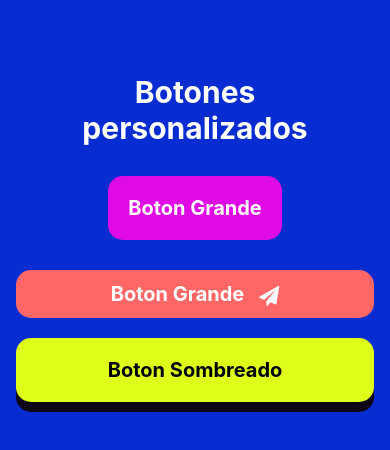
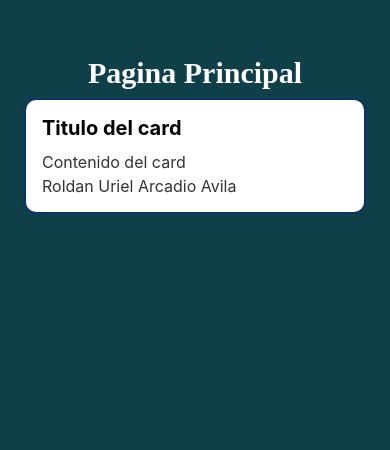
Before and after one commit to Roldanuriel/desarrollo-de-aplicaciones-moviles-Roldan, a React Native app: screen / in a window 390 px wide. Shown: the top 450 px of the page. Built offline with nearby package versions, Linux system fonts and the light colour scheme.

Commit message:
Card Basico

```diff
--- a/App.js
+++ b/App.js
@@ -1,13 +1,15 @@
 //import Home from './src/pages/Home';
 import Botones from './src/pages/Botones';
 import Botones2 from './src/pages/Botones2';
+import Homeprincipal from './src/pages/HomePrincipal';
 
 
 function App() {
   return (
     // <Home/>
     //<Botones/>
-    <Botones2/>
+    // <Botones2/>
+    <Homeprincipal/>
 
   );
 }
--- /dev/null
+++ b/src/components/CardBasico.js
@@ -0,0 +1,36 @@
+import { StyleSheet, View, Text } from 'react-native';
+
+
+export default function CardBasico() {
+    return (
+        <View style={style.card}>
+            <Text style={style.Titulo}>Titulo del card</Text>
+            <Text style={style.cont}>Contenido del card</Text>
+            <Text style={style.cont}>Roldan Uriel Arcadio Avila</Text>
+        </View>
+    );
+}
+
+const style = StyleSheet.create({
+    card: {
+
+        backgroundColor: '#ffffffff',
+        padding: 16,
+        margin: 10,
+        borderRadius: 10,
+        shadowColor: '#0004daff',
+        elevation: 4,
+        shadowOpacity: 0.5,
+        shadowRadius: 4,
+    },
+    Titulo: {
+        fontSize: 20,
+        fontWeight: 'bold',
+        marginBottom: 8,
+    },
+    cont: {
+        fontSize: 16,
+        color: '#333333',
+        marginTop:4,
+    },
+});
--- /dev/null
+++ b/src/pages/HomePrincipal.js
@@ -0,0 +1,34 @@
+import { Platform, StyleSheet, Text, View, StatusBar } from 'react-native';
+import Icon from 'react-native-vector-icons/FontAwesome';
+import CardBasico from '../components/CardBasico';
+
+
+
+
+export default function HomePrincipal() {
+    return (
+
+        <View style={styles.main}>
+            <Text style={styles.title}>Pagina Principal</Text>
+            <CardBasico />
+        </View>
+
+    );
+}
+
+const styles = StyleSheet.create({
+    main: {
+        flex: 1,
+        backgroundColor: '#0f4049ff',
+        padding: Platform.OS === 'android' ? StatusBar.currentHeight : 44,
+        padding: 16
+    },
+    title: {
+        fontFamily: 'cursiva',
+        color: '#ffffffff',
+        fontSize: 30,
+        fontWeight: 'bold',
+        textAlign: 'center',
+        marginTop: 40,
+    },
+});
```
Also changed, not shown: src/pages/Botones.js (renamed from src/pages/Botones.tsx), src/pages/Botones2.js (renamed from src/pages/Botones2.tsx), src/pages/Home/Home.js (renamed from src/pages/Home/Home.tsx).
